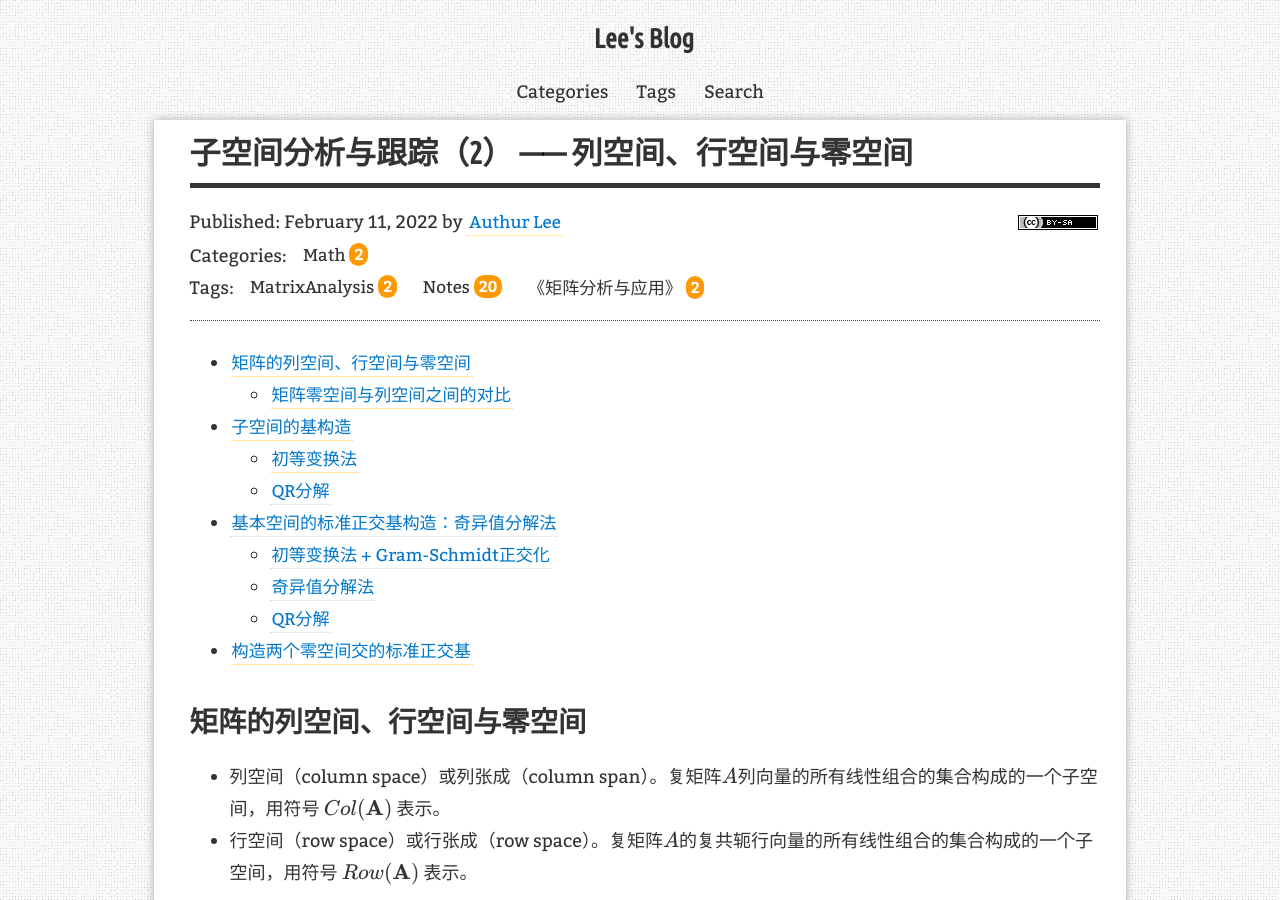
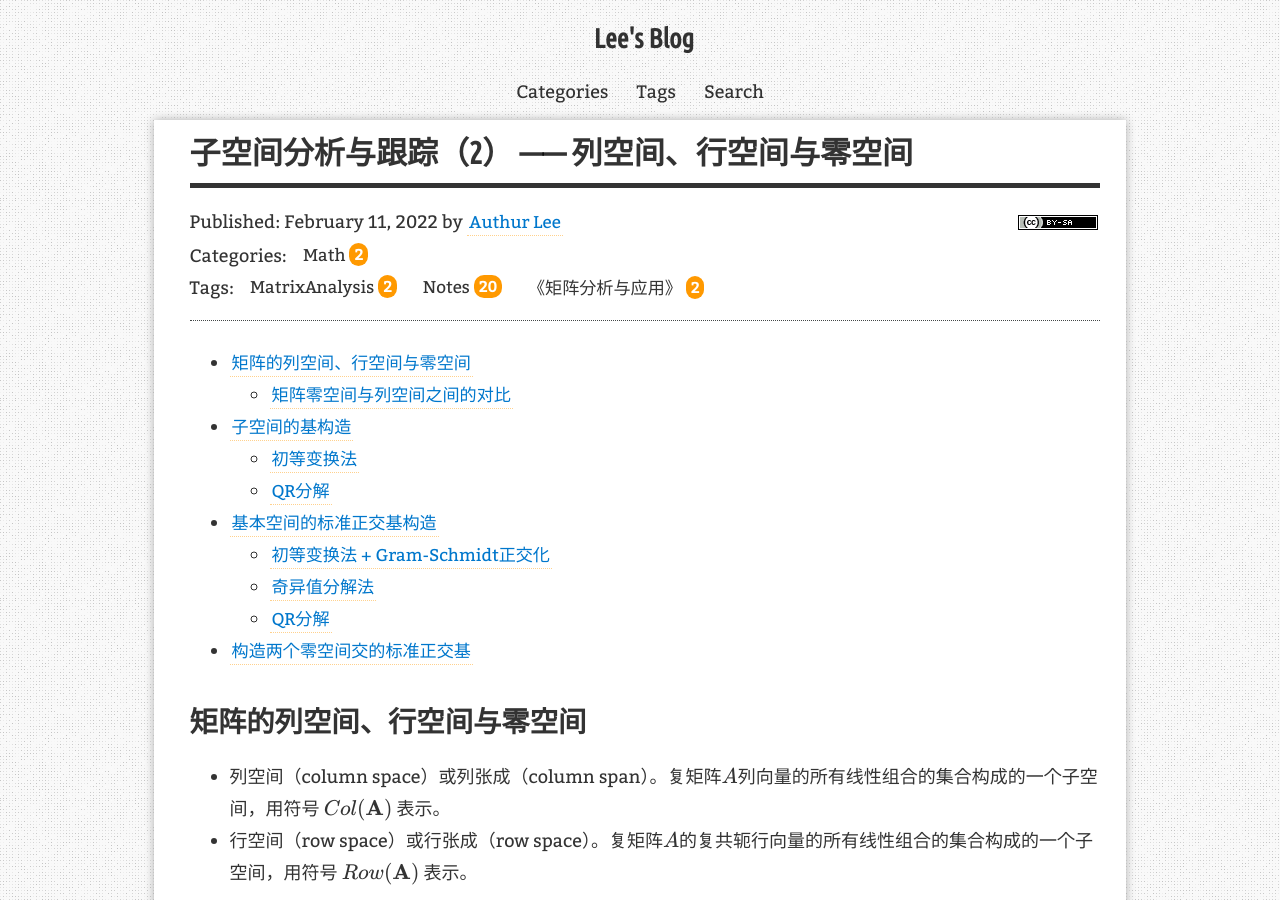
Before and after one commit to AuthurWhywait/AuthurWhywait.github.io, a Jekyll site: the page built from _posts/2022-02-11-matrix_analysis.md, in a window 1280 px wide and 900 px high. Built offline with Jekyll 4.4.1, drawn with Linux system fonts in a browser that asks for light colours; formulas are drawn with MathJax 3; comment, search, counter and statistics services are not loaded; some of the changed text lies outside the part shown.

Commit message:
Update 2022-02-11-matrix_analysis.md

```diff
--- a/_posts/2022-02-11-matrix_analysis.md
+++ b/_posts/2022-02-11-matrix_analysis.md
@@ -95,7 +95,7 @@ $$
 
 QR分解法是三种将矩阵分解的方式之一。其将矩阵分解成一个正交矩阵与一个上三角矩阵的积。QR分解经常用来解线性最小二乘法问题。$^{[4]}$
 
-## 基本空间的标准正交基构造：奇异值分解法
+## 基本空间的标准正交基构造
 
 ### 初等变换法 + Gram-Schmidt正交化
 
```
